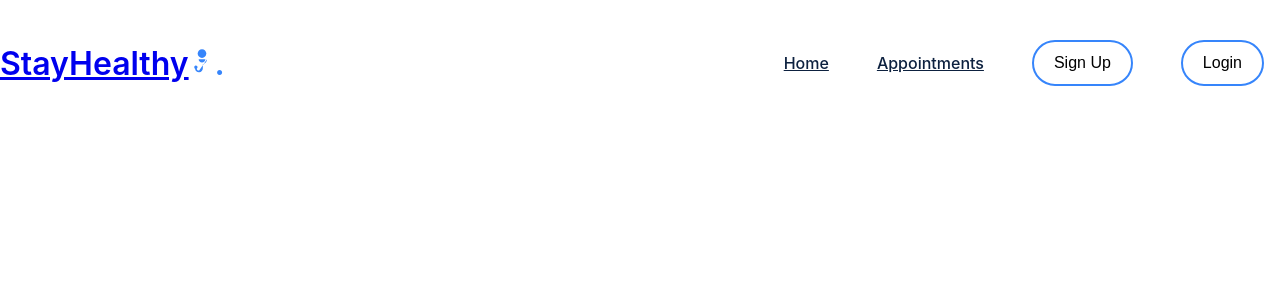
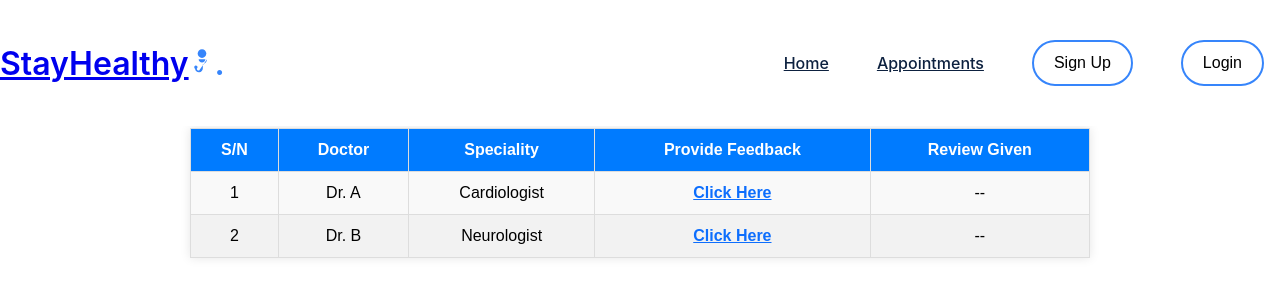
Before and after one commit to Hllnita/med_appt, a React (Create React App) app: page /reviewTable in a window 1280 px wide. Shown: the top 300 px of the page. Built offline with nearby package versions, Linux system fonts and the light colour scheme.

Commit message:
review table

```diff
--- a/src/App.js
+++ b/src/App.js
@@ -12,6 +12,7 @@ import Login from './Components/Login/Login';
 import BookingConsultation from './Components/BookingConsultation';
 import InstantConsultation from './Components/InstantConsultation/InstantConsultation';
 import Notification from './Components/Notification/Notification';
+import ReviewTable from "./Components/ReviewForm/ReviewForm";
 
 // Function component for the main App
 function App() {
@@ -31,6 +32,7 @@ function App() {
                     <Route path="/instant-consultation" element={<InstantConsultation />} />
 
                     <Route path="/notification" element={<component_name/>}/> //Replace the component_route with the component path and component_name with the component name as imported in the App.js file.
+                    <Route path="/reviewTable" element={<ReviewTable/>}/>
                 </Routes>
           </Notification>
         </BrowserRouter>
--- /dev/null
+++ b/src/Components/GiveReviews/GiveReviews.js
@@ -0,0 +1,68 @@
+// Following code has been commented with appropriate comments for your reference.
+import React, { useState } from 'react';
+import './GivenReviews.css';
+
+// Function component for giving reviews
+function GiveReviews() {
+  // State variables using useState hook
+  const [showForm, setShowForm] = useState(false);
+  const [submittedMessage, setSubmittedMessage] = useState('');
+  const [showWarning, setShowWarning] = useState(false);
+  const [formData, setFormData] = useState({
+    name: '',
+    review: '',
+    rating: 0
+  });
+
+  // Function to handle button click event
+  const handleButtonClick = () => {
+    setShowForm(true);
+  };
+
+  // Function to handle form input changes
+  const handleChange = (e) => {
+    // Update the form data based on user input
+    setFormData({ ...formData, [e.target.name]: e.target.value });
+  };
+
+  // Function to handle form submission
+  const handleSubmit = (e) => {
+    e.preventDefault();
+    setSubmittedMessage(formData);
+    setFormData({
+      name: '',
+      review: '',
+      rating: 0
+    });
+    // Check if all required fields are filled before submission
+    if (formData.name && formData.review && formData.rating > 0) {
+      setShowWarning(false);
+    } else {
+      setShowWarning(true);
+    }
+  };
+
+  return (
+    <div className="given-review-form">
+      {!showForm ? (
+        <span className="feedback-link" onClick={handleButtonClick}>Click Here</span>
+      ) : (
+        <form onSubmit={handleSubmit}>
+          <h3>Give Your Feedback</h3>
+          {showWarning && <p className="warning">Please fill out all fields.</p>}
+          <div>
+            <label htmlFor="name">Name:</label>
+            <input type="text" name="name" value={formData.name} onChange={handleChange} />
+          </div>
+          <div>
+            <label htmlFor="review">Review:</label>
+            <textarea name="review" value={formData.review} onChange={handleChange} />
+          </div>
+          <button type="submit">Submit</button>
+        </form>
+      )}
+    </div>
+  );
+}
+
+export default GiveReviews;
--- /dev/null
+++ b/src/Components/GiveReviews/GivenReviews.css
@@ -0,0 +1,32 @@
+/* Given Review Form Styling */
+.given-review-form {
+  margin-top: 20px;
+  padding: 20px;
+  border: 1px solid #0d6efd;
+  border-radius: 8px;
+  background-color: #e9f2ff;
+  max-width: 400px;
+}
+
+.given-review-form h2 {
+  color: #0d6efd;
+}
+
+.given-review-form label {
+  display: block;
+  margin-bottom: 5px;
+  font-weight: bold;
+}
+
+.given-review-form input,
+.given-review-form textarea {
+  width: 100%;
+  padding: 8px;
+  margin-bottom: 15px;
+  border: 1px solid #ccc;
+  border-radius: 4px;
+}
+
+.given-review-form button {
+  background-color: #084dbe;
+}
--- a/src/Components/Notification/Notification.css
+++ b/src/Components/Notification/Notification.css
@@ -0,0 +1,22 @@
+.appointment-card {
+  background-color: #007BFF; /* Bootstrap Primary Blue */
+  color: white;
+  padding: 20px;
+  border-radius: 12px;
+  margin: 20px auto;
+  max-width: 500px;
+  box-shadow: 0 4px 12px rgba(0, 0, 0, 0.2);
+  font-family: Arial, sans-serif;
+}
+
+.appointment-card__title {
+  font-size: 1.5rem;
+  margin-bottom: 10px;
+  font-weight: bold;
+}
+
+.appointment-card__content p {
+  margin: 8px 0;
+  font-size: 1rem;
+  line-height: 1.4;
+}
--- a/src/Components/Notification/Notification.js
+++ b/src/Components/Notification/Notification.js
@@ -1,6 +1,7 @@
 // Following code has been commented with appropriate comments for your reference.
 import React, { useEffect, useState } from 'react';
 import Navbar from '../Navbar/Navbar';
+import './Notification.css';
 
 // Function component Notification to display user notifications
 const Notification = ({ children }) => {
--- a/src/Components/ReviewForm/ReviewForm.css
+++ b/src/Components/ReviewForm/ReviewForm.css
@@ -0,0 +1,36 @@
+/* Review table styling */
+.review-table {
+  width: 100%;
+  border-collapse: collapse;
+  background-color: #f9f9f9;
+  font-family: Arial, sans-serif;
+  box-shadow: 0 0 10px rgba(0, 0, 0, 0.1);
+}
+
+.review-table th,
+.review-table td {
+  border: 1px solid #ddd;
+  padding: 12px;
+  text-align: center;
+}
+
+.review-table th {
+  background-color: #007bff;
+  color: white;
+}
+
+.review-table tr:nth-child(even) {
+  background-color: #f2f2f2;
+}
+
+/* Feedback link style */
+.feedback-link {
+  color: #0d6efd;
+  cursor: pointer;
+  text-decoration: underline;
+  font-weight: bold;
+}
+
+.feedback-link:hover {
+  color: #084298;
+}
--- a/src/Components/ReviewForm/ReviewForm.js
+++ b/src/Components/ReviewForm/ReviewForm.js
@@ -0,0 +1,60 @@
+import React, { useState } from 'react';
+import GiveReviews from '../GiveReviews/GiveReviews'; // import the form
+import './ReviewForm.css';
+
+
+function ReviewTable() {
+  const doctors = [
+    { id: 1, name: "Dr. A", speciality: "Cardiologist" },
+    { id: 2, name: "Dr. B", speciality: "Neurologist" }
+  ];
+
+  const [showModal, setShowModal] = useState(false);
+  const [selectedDoctor, setSelectedDoctor] = useState(null);
+
+  const handleClick = (doc) => {
+    setSelectedDoctor(doc);
+    setShowModal(true);
+  };
+
+  return (
+    <>
+      <table className="review-table container">
+        <thead>
+          <tr>
+            <th>S/N</th>
+            <th>Doctor</th>
+            <th>Speciality</th>
+            <th>Provide Feedback</th>
+            <th>Review Given</th>
+          </tr>
+        </thead>
+        <tbody>
+          {doctors.map((doc, index) => (
+            <tr key={doc.id}>
+              <td>{index + 1}</td>
+              <td>{doc.name}</td>
+              <td>{doc.speciality}</td>
+              <td>
+                <span className="feedback-link" onClick={() => handleClick(doc)}>Click Here</span>
+              </td>
+              <td>--</td>
+            </tr>
+          ))}
+        </tbody>
+      </table>
+
+      {showModal && (
+        <div className="modal-overlay">
+          <div className="modal">
+            <button onClick={() => setShowModal(false)}>X</button>
+            <h2>Feedback for {selectedDoctor?.name}</h2>
+            <GiveReviews />
+          </div>
+        </div>
+      )}
+    </>
+  );
+}
+
+export default ReviewTable;
```
